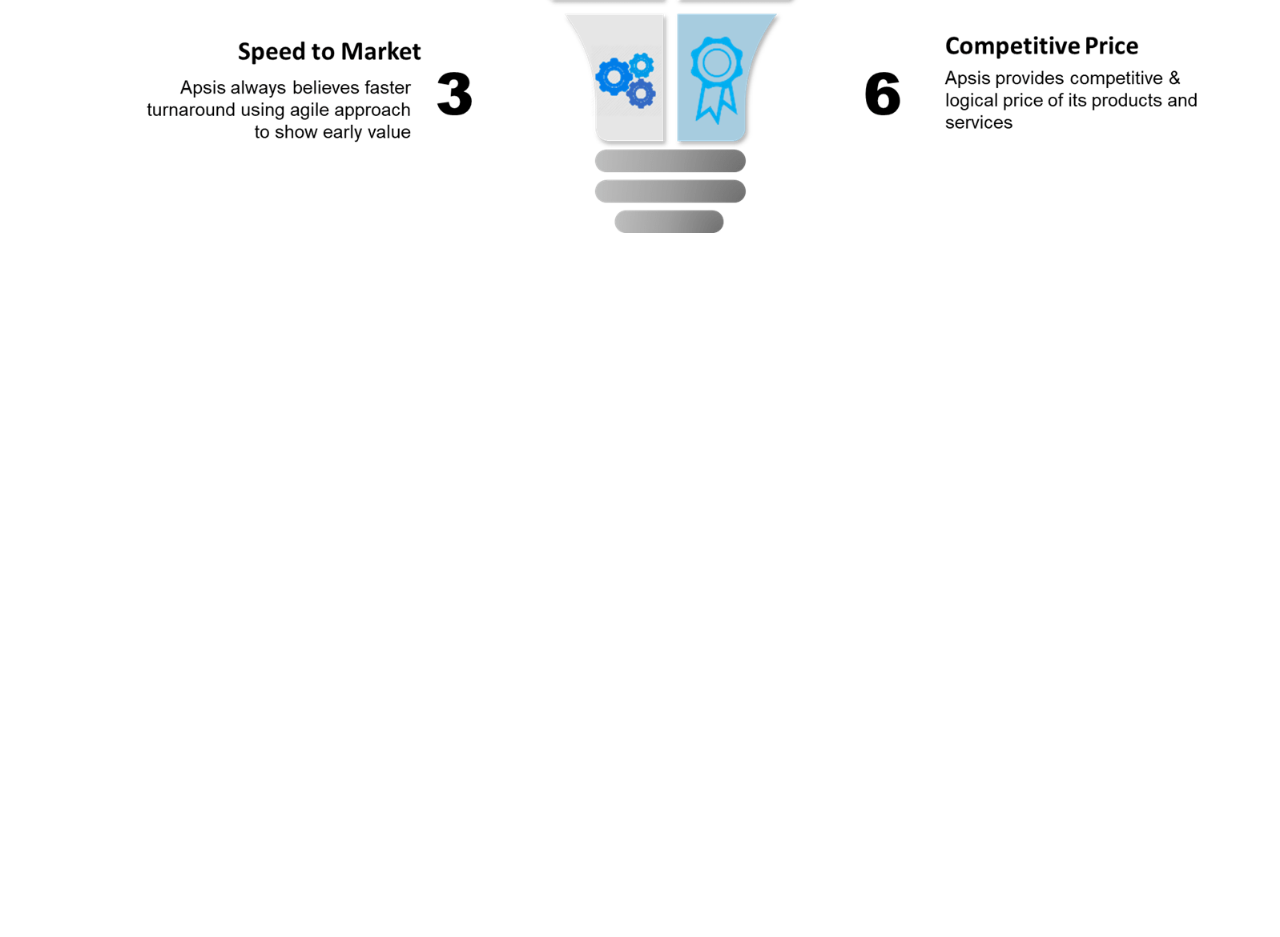
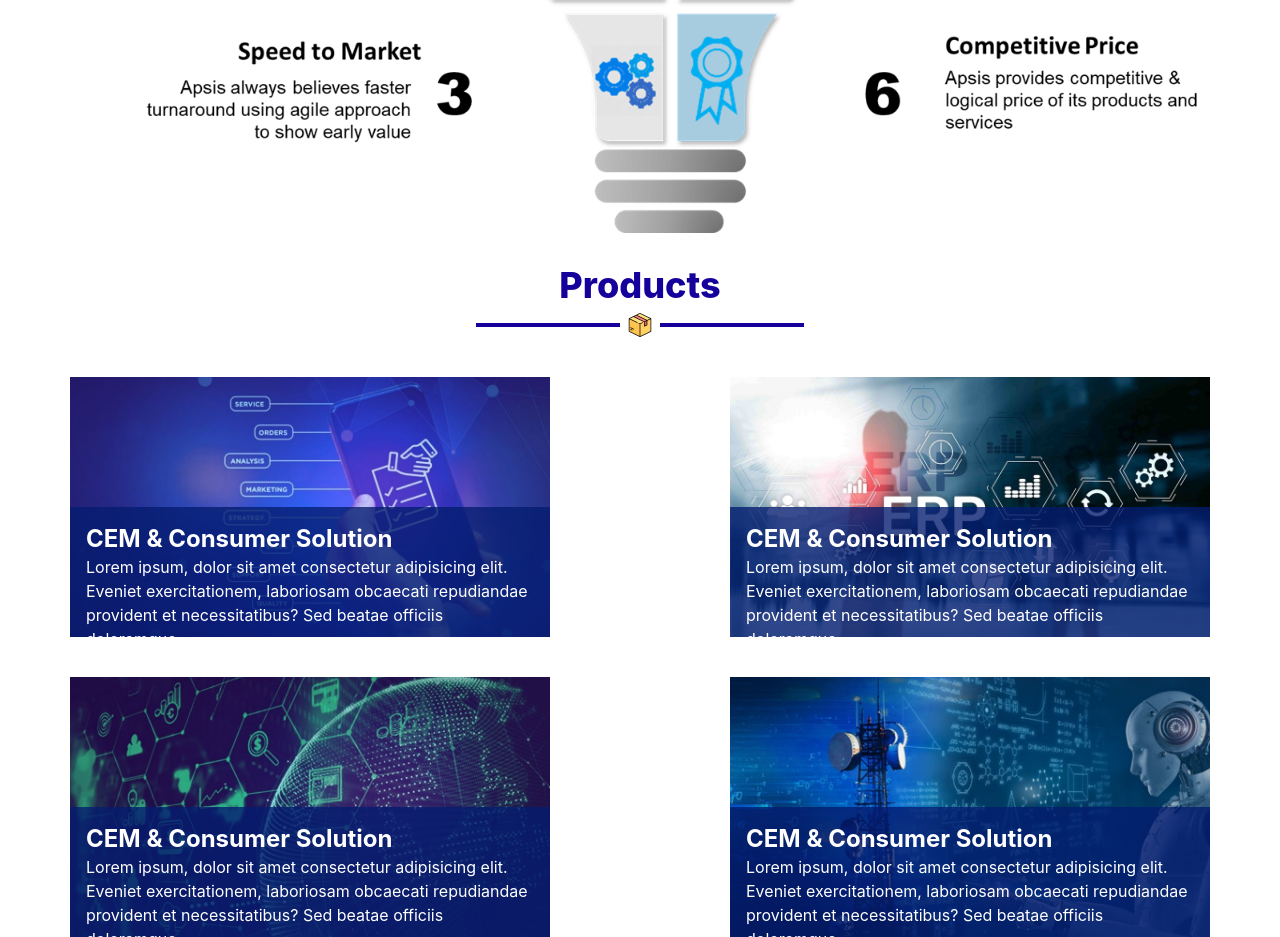
Before and after one commit to Wardun-00/apsis-company-repo1, a plain HTML site: page index.html in a window 1280 px wide. Shown: the part 901-1838 px from the top of the page. Before the commit the page ends 1134 px from the top, so only its background shows below. Drawn offline with nearby package versions, Linux system fonts and the light colour scheme.

Commit message:
added product section

```diff
--- a/index.html
+++ b/index.html
@@ -3,6 +3,7 @@
   <head>
     <meta charset="UTF-8" />
     <meta name="viewport" content="width=device-width, initial-scale=1.0" />
+    <link rel="shortcut icon" href="./assets/logo.png" type="image/x-icon" />
     <!-- AOS michalsnik scroll effect link -->
     <link href="https://unpkg.com/aos@2.3.1/dist/aos.css" rel="stylesheet" />
     <!-- flowbite link cdn css -->
@@ -23,7 +24,7 @@
   </head>
   <body>
     <!-- ===================Header section============ -->
-    <header>
+    <header class="relative z-50">
       <nav
         class="bg-white border-gray-200 dark:bg-white"
         data-aos="fade-right"
@@ -123,7 +124,7 @@
 
           <!-- nav items -->
           <div
-            class="items-center justify-between hidden w-full md:flex md:w-auto md:order-1 z-50"
+            class="items-center justify-between hidden w-full md:flex md:w-auto md:order-1"
             id="navbar-search"
           >
             <ul
@@ -540,6 +541,111 @@
           <img src="./assets/banner2.png" alt="banner2" />
         </div>
       </section>
+
+      <!-- Product section -->
+      <!-- Product title -->
+
+      <section class="mt-8">
+        <div class="text-center">
+          <h2
+            class="text-4xl md:text-6xl font-extrabold text-[#15009c]"
+            data-aos="fade-up-left"
+            data-aos-duration="3000"
+          >
+            Products
+          </h2>
+
+          <div
+            class="flex items-center justify-center mt-2"
+            data-aos="fade-up-right"
+            data-aos-duration="3000"
+          >
+            <!-- left line -->
+            <div class="h-[4px] w-36 bg-[#15009c]"></div>
+
+            <!-- middle ? -->
+            <span class="mx-2 text-[#15009c] font-bold text-5xl"
+              ><img src="./assets/box.png" alt=""
+            /></span>
+
+            <!-- right line -->
+            <div class="h-[4px] w-36 bg-[#15009c]"></div>
+          </div>
+        </div>
+
+        <!-- Product Card section -->
+        <div
+          class="max-w-screen-xl mx-auto gap-10 mt-10 grid grid-cols-1 md:grid-cols-2 relative "
+        >
+
+
+          <!-- product-1 -->
+            <div class="w-[380px]  md:w-[480px] h-[260px] shadow-2xl overflow-hidden mx-auto relative" data-aos="fade-right"
+            >
+  <!-- Image -->
+  <img src="./assets/product1.jpg" alt="product1"
+       class="w-full h-full object-cover hover:scale-125 transition-transform duration-300">
+
+  <!-- Overlay text -->
+  <div class="absolute top-[130px] left-0 right-0 bg-[#041d70c9] p-4 z-10">
+    <h1 class="text-2xl font-bold text-white">CEM & Consumer Solution</h1>
+    <p class="text-white text-base">
+      Lorem ipsum, dolor sit amet consectetur adipisicing elit. Eveniet exercitationem, laboriosam obcaecati repudiandae provident et necessitatibus? Sed beatae officiis doloremque
+    </p>
+  </div>
+</div>
+          <!-- product-2 -->
+           <div class="w-[380px]  md:w-[480px] h-[260px] shadow-2xl overflow-hidden mx-auto relative" data-aos="fade-left"
+            >
+  <!-- Image -->
+  <img src="./assets/product2.jpg" alt="product1"
+       class="w-full h-full object-cover hover:scale-125 transition-transform duration-300">
+
+  <!-- Overlay text -->
+  <div class="absolute top-[130px] left-0 right-0 bg-[#041d70c9] p-4 z-10">
+    <h1 class="text-2xl font-bold text-white">CEM & Consumer Solution</h1>
+    <p class="text-white text-base">
+      Lorem ipsum, dolor sit amet consectetur adipisicing elit. Eveniet exercitationem, laboriosam obcaecati repudiandae provident et necessitatibus? Sed beatae officiis doloremque
+    </p>
+  </div>
+</div>
+          <!-- product-3 -->
+  <div class="w-[380px]  md:w-[480px] h-[260px] shadow-2xl overflow-hidden mx-auto relative" data-aos="fade-right">
+  <!-- Image -->
+  <img src="./assets/product3.jpg" alt="product1"
+       class="w-full h-full object-cover hover:scale-125 transition-transform duration-300" >
+
+  <!-- Overlay text -->
+  <div class="absolute top-[130px] left-0 right-0 bg-[#041d70c9] p-4 z-10">
+    <h1 class="text-2xl font-bold text-white">CEM & Consumer Solution</h1>
+    <p class="text-white text-base">
+      Lorem ipsum, dolor sit amet consectetur adipisicing elit. Eveniet exercitationem, laboriosam obcaecati repudiandae provident et necessitatibus? Sed beatae officiis doloremque
+    </p>
+  </div>
+</div>
+
+
+
+
+          <!-- product-4 -->
+           <div class="w-[380px] md:w-[480px] h-[260px] overflow-hidden mx-auto relative shadow-2xl" data-aos="fade-left">
+  <!-- Image -->
+  <img src="./assets/product-4.jpg" alt="product1"
+       class="w-full h-full object-cover hover:scale-125 transition-transform duration-300 ">
+
+  <!-- Overlay text -->
+  <div class="absolute top-[130px] left-0 right-0 bg-[#041d70c9] p-4 z-10" data-aos="fade-left"
+     data-aos-anchor="#example-anchor"
+     data-aos-offset="500"
+     data-aos-duration="500">
+    <h1 class="text-2xl font-bold text-white">CEM & Consumer Solution</h1>
+    <p class="text-white text-base">
+      Lorem ipsum, dolor sit amet consectetur adipisicing elit. Eveniet exercitationem, laboriosam obcaecati repudiandae provident et necessitatibus? Sed beatae officiis doloremque
+    </p>
+  </div>
+</div>
+
+      </section>
     </main>
 
     <!-- flowbite cdn js -->
@@ -548,7 +654,10 @@
     <script src="https://unpkg.com/aos@2.3.1/dist/aos.js"></script>
     <!-- Initialize Aos -->
     <script>
-      AOS.init();
+      AOS.init({
+        duration: 1200,
+        once: true,
+      });
     </script>
   </body>
 </html>
```
Also changed, not shown: assets/box.png (added), assets/product-4.jpg (renamed from assets/imgi_19_home-4.jpg), assets/product1.jpg (renamed from assets/imgi_16_home-2.jpg), assets/product2.jpg (renamed from assets/imgi_17_home-3.jpg), assets/product3.jpg (renamed from assets/imgi_18_Finance-and-fintech-1024x576-1.jpg).
